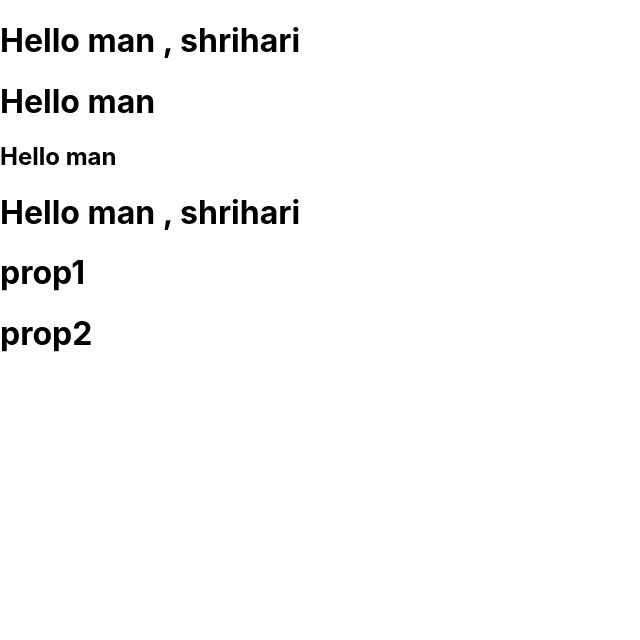
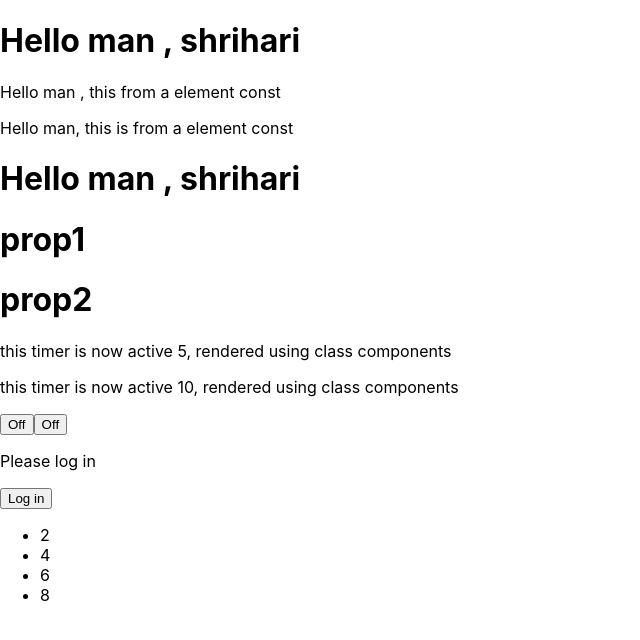
Before and after one commit to ShrihariMohan/react-playground, a React (Create React App) app: page / in a window 1280 px wide. Shown: the top 640 px of the page, without its empty margins (0-640 px from the left). Built offline with nearby package versions, Linux system fonts and the light colour scheme; the HTML template or start-up script is replaced by a standard one.

Commit message:
Day 2 - React basics 2

```diff
--- a/src/App.tsx
+++ b/src/App.tsx
@@ -1,8 +1,12 @@
 import './App.css';
-import ComponentAsElement from './components/mainConcepts/ComponentAsElement';
-import Helloworld from './components/mainConcepts/Helloworld';
-import PropsExample from './components/mainConcepts/Props';
-import ReactElement from './components/mainConcepts/ReactElement';
+import { TickingClock } from './components/mainConcepts/5_StateAndLifecycle';
+import Toggle from './components/mainConcepts/6_HandlingEvents';
+import HomePage from './components/mainConcepts/7_ConditionalRendering';
+import ComponentAsElement from './components/mainConcepts/2_ComponentAsElement';
+import Helloworld from './components/mainConcepts/1_Helloworld';
+import PropsExample from './components/mainConcepts/4_Props';
+import ReactElement from './components/mainConcepts/3_ReactElement';
+import List from './components/mainConcepts/8_ListAndKeys';
 
 function App() {
   return (
@@ -12,6 +16,12 @@ function App() {
       <ComponentAsElement />
       <PropsExample name='prop1' />
       <PropsExample name='prop2' />
+      <TickingClock increment={1} />
+      <TickingClock increment={2} />
+      <Toggle />
+      <HomePage isLoggedIn={false} />
+      <List list={[1, 2, 3, 4]} />
+
     </>
   );
 }
--- a/src/components/mainConcepts/ComponentAsElement.tsx
+++ b/src/components/mainConcepts/2_ComponentAsElement.tsx
@@ -1,4 +1,4 @@
-import Helloworld from "./Helloworld";
+import Helloworld from "./1_Helloworld";
 
 const element = <Helloworld />
 
--- /dev/null
+++ b/src/components/mainConcepts/3_ReactElement.tsx
@@ -0,0 +1,12 @@
+const element = (
+  <div>
+    <p> Hello man , this from a element const </p>
+    <p> Hello man, this is from a element const</p>
+  </div>
+)
+
+function ReactElement() {
+  return element
+}
+
+export default ReactElement
--- /dev/null
+++ b/src/components/mainConcepts/5_StateAndLifecycle.tsx
@@ -0,0 +1,60 @@
+import React from 'react'
+
+type IProps = {
+  increment: number
+}
+type IState = {
+  counter: number
+}
+
+export class TickingClock extends React.Component<IProps, IState> {
+  timerId: any;
+  counter: number = 0
+  constructor(props: IProps) {
+    super(props)
+    this.state = { counter: this.counter }
+    // The only place where you can assign this.state is the constructor.
+
+
+  }
+  componentDidMount() {
+    this.timerId = setInterval(
+      () => this.tick(),
+      1000
+    )
+  }
+
+  componentWillUnmount() {
+    clearInterval(this.timerId)
+  }
+
+  tick() {
+    if (this.props.increment == 1)
+      this.setState({ counter: ++this.counter })
+    else {
+      this.setState((previousState, props) => ({
+        counter: previousState.counter + props.increment
+      }))
+    }
+  }
+
+  render(): React.ReactNode {
+    return (
+      <>
+        <p> this timer is now active {this.state.counter}, rendered using class components</p>
+      </>
+    )
+  }
+}
+
+/*
+Neither parent nor child components can know if a certain component is stateful or stateless,
+and they shouldn’t care whether it is defined as a function or a class.
+
+This is why state is often called local or encapsulated.
+It is not accessible to any component other than the one that owns and sets it.
+
+This is commonly called a “top-down” or “unidirectional” data flow.
+Any state is always owned by some specific component,
+and any data or UI derived from that state can only affect components “below” them in the tree.
+*/
--- /dev/null
+++ b/src/components/mainConcepts/6_HandlingEvents.tsx
@@ -0,0 +1,55 @@
+import React from 'react'
+type IProps = {
+
+}
+
+type IState = {
+  isToggleOn: boolean,
+  isToggleOnWithoutBind: boolean
+}
+class Toggle extends React.Component<IProps, IState> {
+  constructor(props: IProps) {
+    super(props)
+    this.state = { isToggleOn: false, isToggleOnWithoutBind: false }
+    this.handleTooggle = this.handleTooggle.bind(this)
+    /*
+      You have to be careful about the meaning of this in JSX callbacks.
+      In JavaScript, class methods are not bound by default.
+      If you forget to bind this.handleClick and pass it to onClick,
+      this will be undefined when the function is actually called.
+
+      This is not React-specific behavior;
+      it is a part of how functions work in JavaScript.
+      Generally, if you refer to a method without () after it,
+      such as onClick={this.handleClick}, you should bind that method.
+    */
+  }
+
+  handleTooggle() {
+    this.setState({ isToggleOn: !this.state.isToggleOn })
+    console.log("🚀 ~ file: 6_HandlingEvents.tsx ~ line 18 ~ Toggle ~ handleTooggle ~ this.state.isToggleOn", this.state.isToggleOn)
+  }
+
+  handleToggleWithoutBind = () => {
+    this.setState({ isToggleOnWithoutBind: !this.state.isToggleOnWithoutBind })
+    console.log("🚀 ~ file: 6_HandlingEvents.tsx ~ line 35 ~ Toggle ~ this.state.isToggleOnWithoutBind", this.state.isToggleOnWithoutBind)
+
+  }
+
+  render(): React.ReactNode {
+    return (
+      <>
+        <button onClick={this.handleTooggle}>
+          {this.state.isToggleOn ? 'On' : 'Off'}
+        </button>
+
+        <button onClick={this.handleToggleWithoutBind}>
+          {this.state.isToggleOnWithoutBind ? 'On' : 'Off'}
+        </button>
+      </>
+    )
+  }
+
+}
+
+export default Toggle
--- /dev/null
+++ b/src/components/mainConcepts/7_ConditionalRendering.tsx
@@ -0,0 +1,157 @@
+import React from 'react'
+function Login() {
+  return (
+    <>
+      <p> Please log in</p>
+    </>
+  )
+}
+
+function Welcome() {
+  return (
+    <>
+      <p> Welcome user</p>
+    </>
+  )
+}
+
+type IWarningProps = {
+  isWarning: boolean
+}
+
+class Warning extends React.Component<IWarningProps> {
+
+  constructor(props: IWarningProps) {
+    super(props)
+  }
+
+  /*
+    Returning null from a component’s render method does not affect the
+    firing of the component’s lifecycle methods.
+    For instance componentDidUpdate will still be called.
+  */
+
+  componentDidMount() {
+    console.log("🚀 ~ file: 7_ConditionalRendering.tsx ~ line 29 ~ Warning ~ componentDidMount ~ componentDidMount")
+
+  }
+
+  componentDidUpdate() {
+    console.log("🚀 ~ file: 7_ConditionalRendering.tsx ~ line 28 ~ Warning ~ componentDidUpdate ~ componentDidUpdate")
+
+  }
+
+  render() {
+    const isWarning = this.props.isWarning
+    return <>
+      {isWarning ? <small> This is a warning man </small> : null}
+    </>
+  }
+}
+
+type IButtonProps = {
+  handleClick: any
+}
+
+function LoginButton(props: IButtonProps) {
+  return (
+    <>
+      <button onClick={props.handleClick} >
+        Log in
+      </button>
+    </>
+  )
+}
+
+function LogoutButton(props: IButtonProps) {
+  return (
+    <>
+      <button onClick={props.handleClick}>
+        Log out
+      </button>
+    </>
+  )
+}
+
+type IPropsHomePage = {
+  isLoggedIn: boolean
+}
+
+type IStateHomePage = {
+  isLoggedIn: boolean
+}
+
+class HomePage extends React.Component<IPropsHomePage, IStateHomePage>{
+
+  constructor(props: IPropsHomePage) {
+    super(props)
+    this.state = { isLoggedIn: this.props.isLoggedIn }
+  }
+
+  handleClickLogin = () => {
+    this.setState({ isLoggedIn: true })
+  }
+
+  handleClickLogout = () => {
+    this.setState({ isLoggedIn: false })
+  }
+
+  // render() {
+  //   const isLoggedIn = this.state.isLoggedIn
+  //   let button;
+  //   if (isLoggedIn) button = <LogoutButton handleClick={this.handleClickLogout} />
+  //   else button = <LoginButton handleClick={this.handleClickLogin} />
+  //   if (isLoggedIn) return (
+  //     <>
+  //       <Welcome />
+  //       {button}
+  //     </>
+  //   )
+  //   else return (
+  //     <>
+  //       <Login />
+  //       {button}
+  //     </>
+  //   )
+  // }
+
+  /*
+    The above render() seprated html and javascript seperately. Like button is seperated from <Welcome/> and
+    hence use the below syntax ( ? : ) for better readability.
+    Inline if else is ?: (conditonal operator)
+
+    Here Below at line 99 it has 2 elements ,
+    just make it as seperate component and use is here to reduce complexity
+  */
+
+  render(): React.ReactNode {
+    const isLoggedIn = this.state.isLoggedIn
+    return (
+      <>
+
+        {
+          isLoggedIn ?
+            <>
+              <Welcome />
+              <LogoutButton handleClick={this.handleClickLogout} />
+            </> :
+            <>
+              <Login />
+              <LoginButton handleClick={this.handleClickLogin} />
+            </>
+        }
+
+        <p>
+          {isLoggedIn && 'Hello user'}
+        </p>
+        <Warning isWarning={isLoggedIn} />
+      </>
+    )
+  }
+
+  /* The <p> here represent the inline if ,
+  haha big suprise this just short circuit operators */
+
+}
+
+export default HomePage
--- /dev/null
+++ b/src/components/mainConcepts/8_ListAndKeys.tsx
@@ -0,0 +1,13 @@
+function List(props: { list: number[] }) {
+  const listItems = props.list
+  const doubledListItems = listItems.map((number) => number = number * 2)
+  const doubledListItemsElements = doubledListItems.map((ele, ind) => <li key={ind}> {ele} </li>)
+  return (
+    <ul>
+      {doubledListItemsElements}
+    </ul>
+  )
+
+}
+
+export default List
--- a/src/components/mainConcepts/ReactElement.tsx
+++ /dev/null
@@ -1,13 +0,0 @@
-const element = (
-  <div>
-    <h1> Hello man</h1>
-    <h2> Hello man</h2>
-  </div>
-)
-
-function ReactElement() {
-  console.log("🚀 ~ file: ReactElement.tsx ~ line 7 ~ element", element)
-  return element
-}
-
-export default ReactElement
```
Also changed, not shown: src/components/mainConcepts/1_Helloworld.tsx (renamed from src/components/mainConcepts/Helloworld.tsx), src/components/mainConcepts/4_Props.tsx (renamed from src/components/mainConcepts/Props.tsx).
